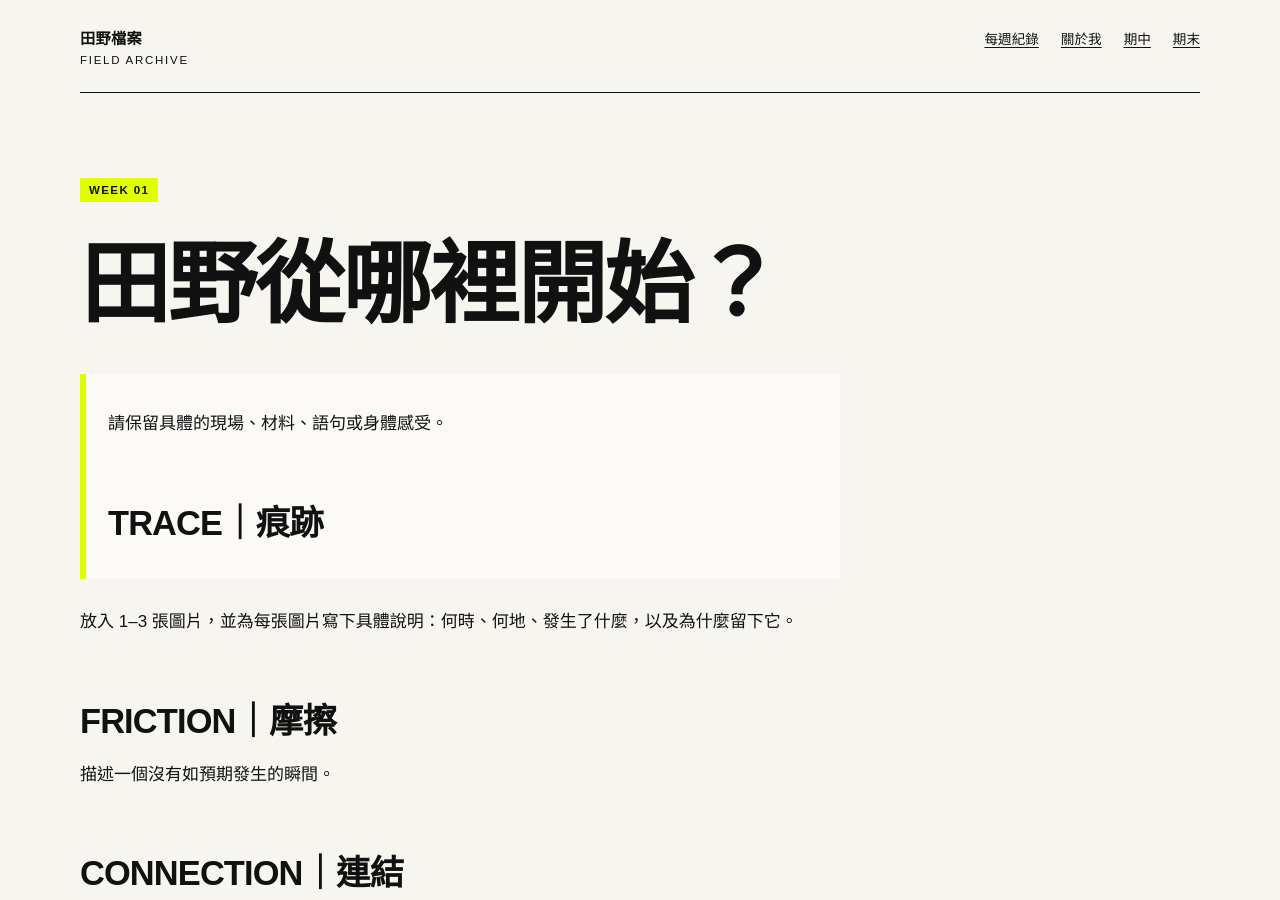
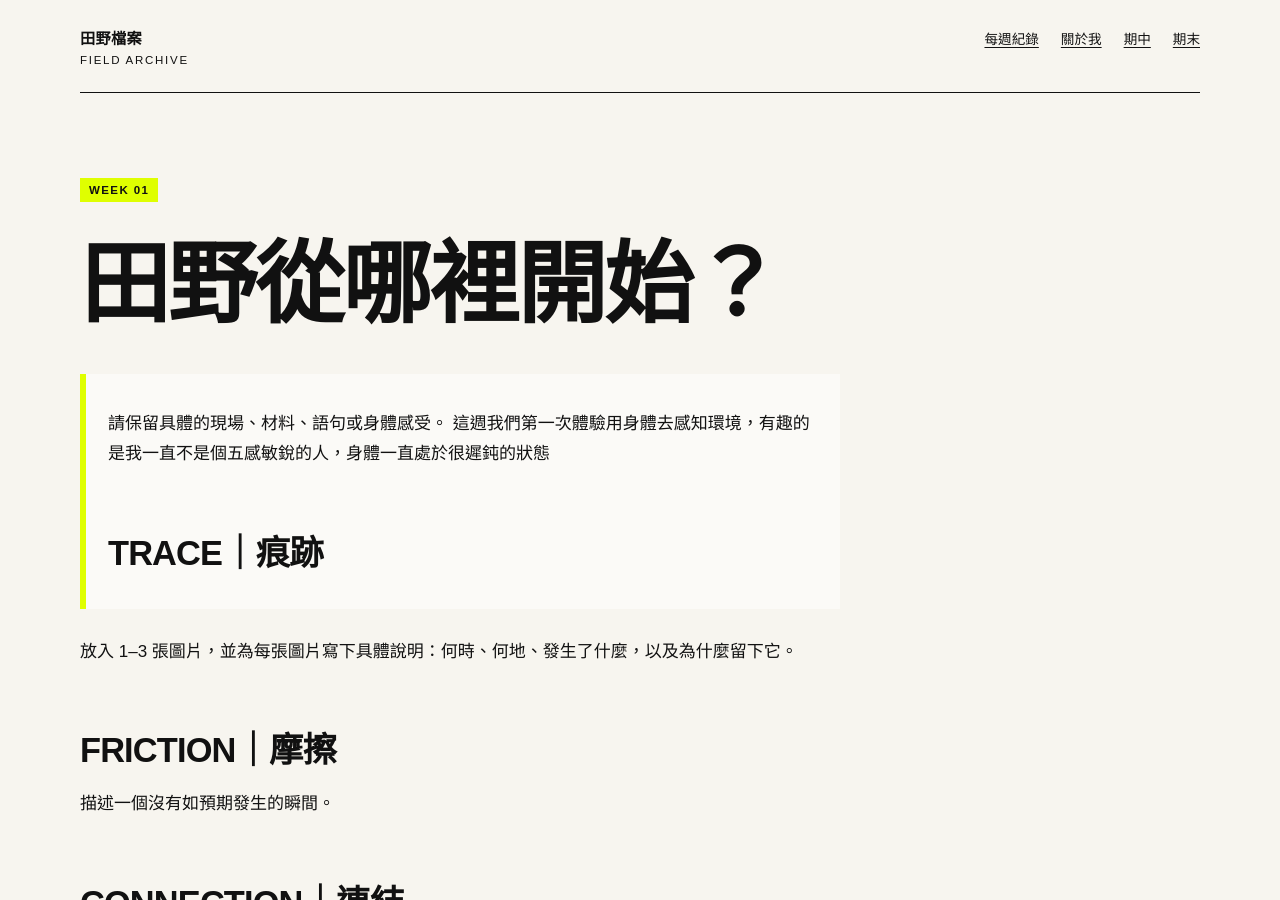
Before and after one commit to irisalco/fieldworkarchive, a Jekyll site: the page built from weeks/week-01.md, in a window 1280 px wide and 900 px high. Built offline with Jekyll 4.4.1, drawn with Linux system fonts in a browser that asks for light colours.

Commit message:
Update week-01.md

```diff
--- a/weeks/week-01.md
+++ b/weeks/week-01.md
@@ -8,7 +8,7 @@ permalink: /weeks/week-01/
 # 田野從哪裡開始？
 
 > 請保留具體的現場、材料、語句或身體感受。
->
+> 這週我們第一次體驗用身體去感知環境，有趣的是我一直不是個五感敏銳的人，身體一直處於很遲鈍的狀態
 ## TRACE｜痕跡
 
 放入 1–3 張圖片，並為每張圖片寫下具體說明：何時、何地、發生了什麼，以及為什麼留下它。
```
